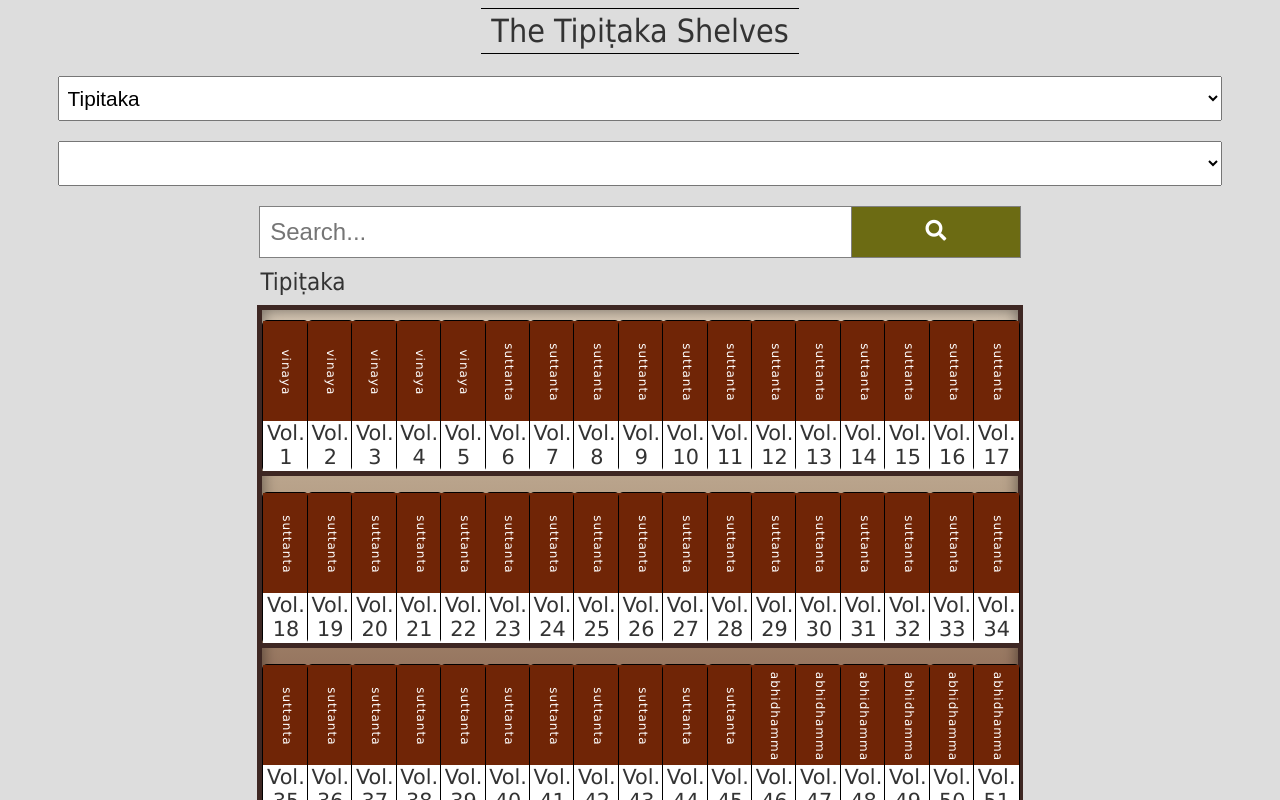
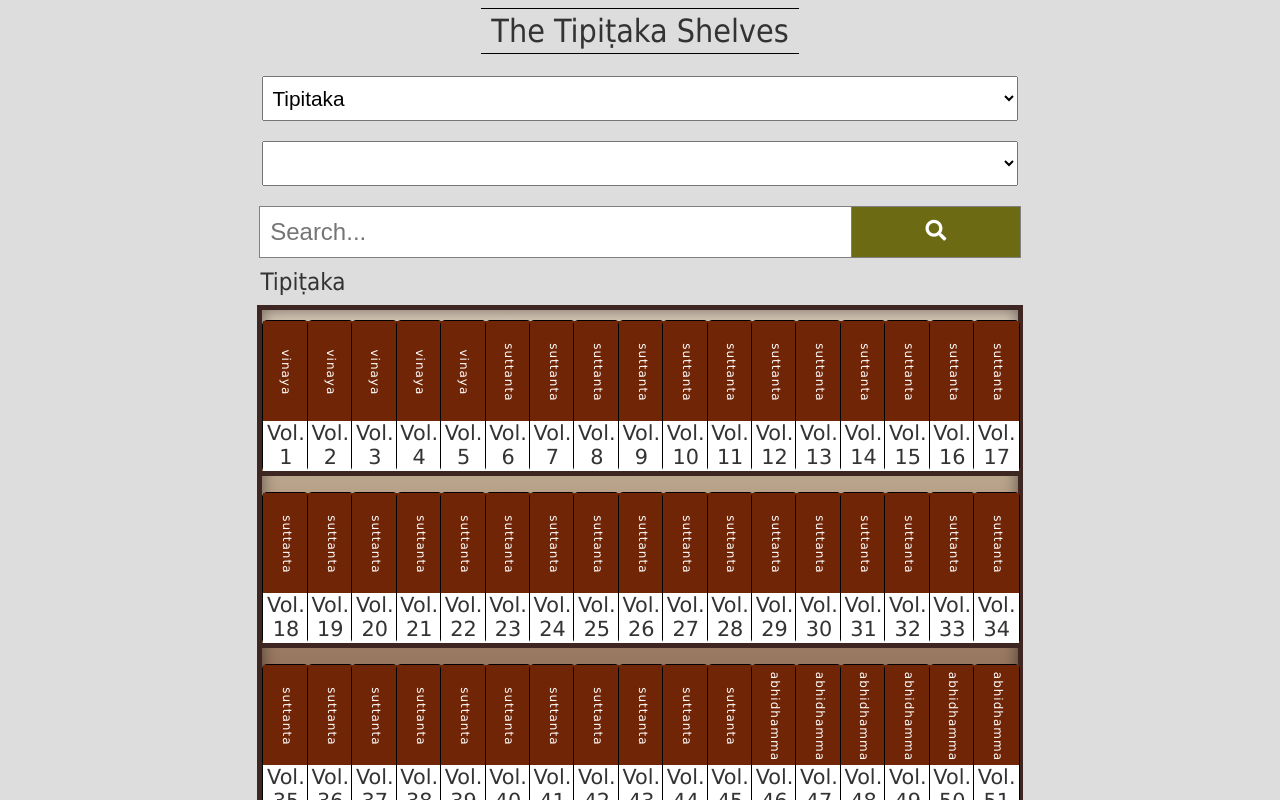
Before and after one commit to SixStringsCoder/tipitaka-bookcase, a Svelte app: page / in a window 1280 px wide. Shown: the top 800 px of the page. Built offline with nearby package versions, Linux system fonts and the light colour scheme.

Commit message:
Decreased width for large screens for .menu-container

```diff
--- a/src/Menu.svelte
+++ b/src/Menu.svelte
@@ -57,5 +57,12 @@
       width: 65%;
       height: 55px;
     }
+
+    .menu-container {
+      width: 59%;
+      margin: 0 auto 20px;
+      display: flex;
+      justify-content: center;
+    }
   }
 </style>
```
